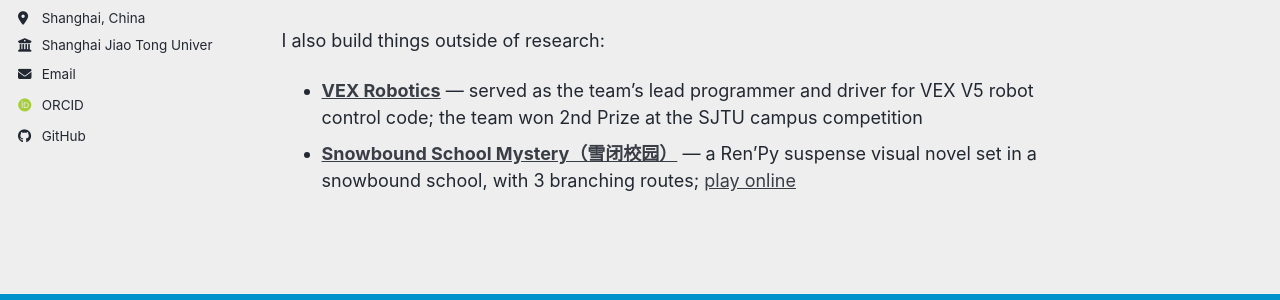
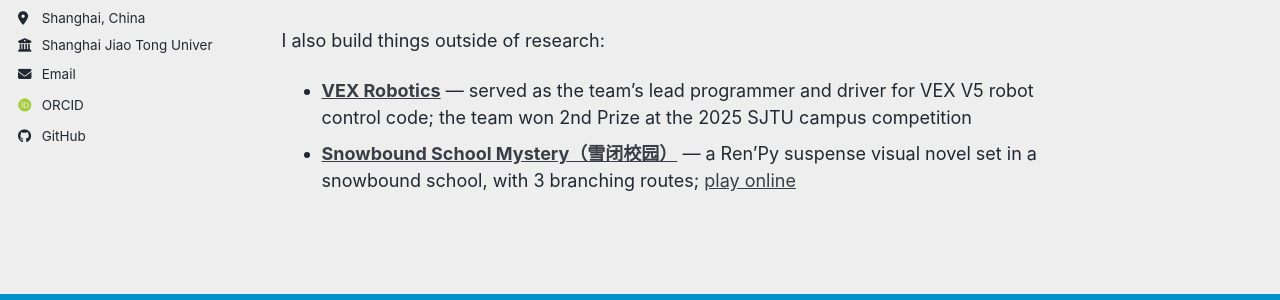
Before and after one commit to shushuyang231/shushuyang231.github.io, a Jekyll site: the page built from _pages/about.md, in a window 1280 px wide and 900 px high, scrolled down 840 px. Shown: the part 469-769 px from the top of the window. Built offline with Jekyll 4.4.1, drawn with Linux system fonts in a browser that asks for light colours; some web fonts are replaced; a script bundle is joined from its source files by our own code; library files that are not in the unit come from our copies.

Commit message:
Add 2025 year to VEX campus competition in About

```diff
--- a/_pages/about.md
+++ b/_pages/about.md
@@ -37,5 +37,5 @@ I am particularly interested in bringing prior AI and computational research exp
 Outside of academics, I enjoy vocaloid music production (so-vits-svc) and studying historical orders and decorations (phaleristics). 业余时间喜欢 vocaloid 音乐制作与历史勋赏研究。
 
 I also build things outside of research:
-* **[VEX Robotics](https://github.com/shushuyang231/vex-robotics)** — served as the team's lead programmer and driver for VEX V5 robot control code; the team won 2nd Prize at the SJTU campus competition
+* **[VEX Robotics](https://github.com/shushuyang231/vex-robotics)** — served as the team's lead programmer and driver for VEX V5 robot control code; the team won 2nd Prize at the 2025 SJTU campus competition
 * **[Snowbound School Mystery（雪闭校园）](https://github.com/shushuyang231/snowbound-school-mystery)** — a Ren'Py suspense visual novel set in a snowbound school, with 3 branching routes; [play online](https://modelscope.cn/studios/shushuyang231/snowbound-school-mystery/summary)
```
